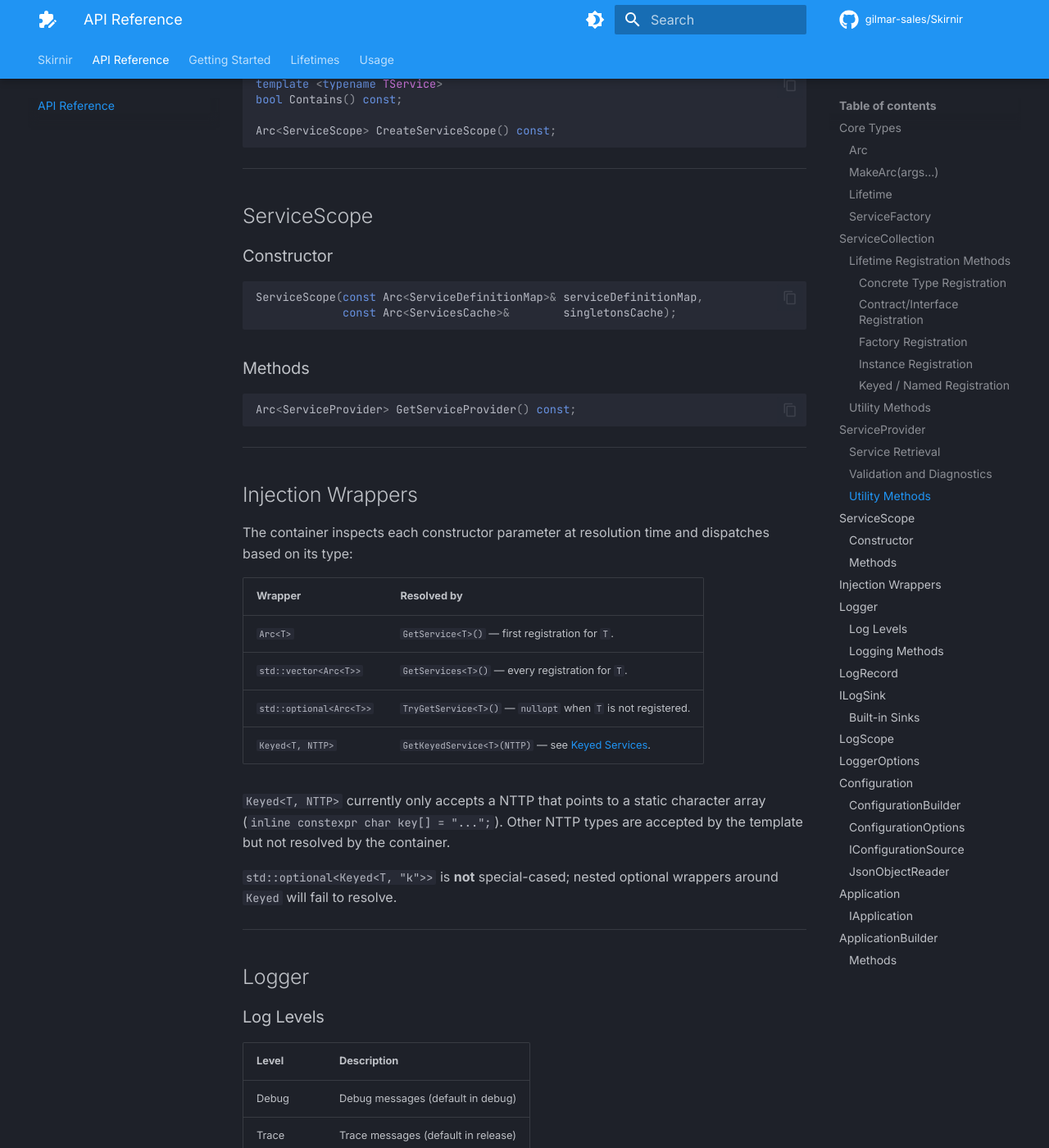
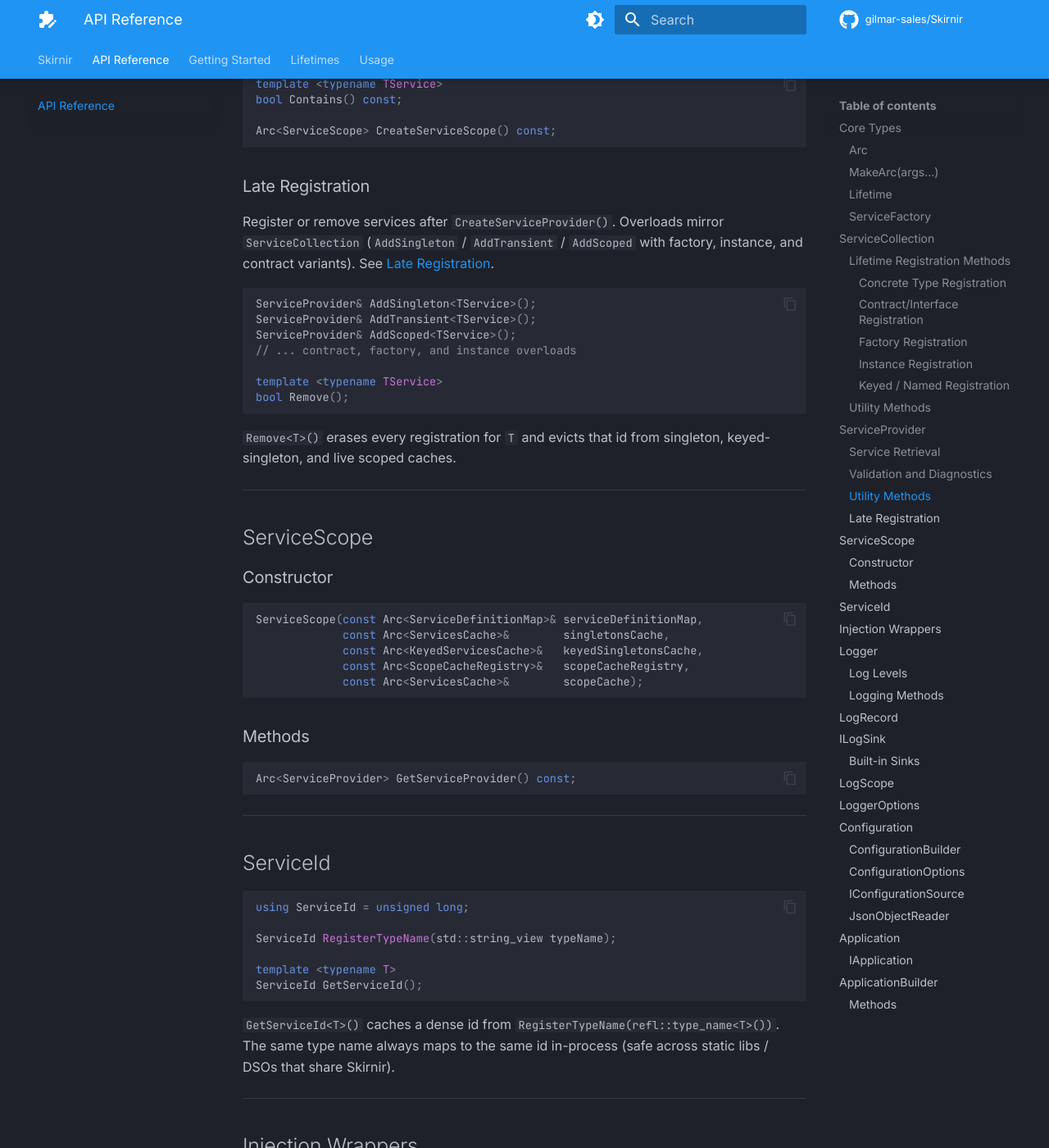
Before and after one commit to gilmar-sales/Skirnir, an MkDocs documentation site: the page built from docs/api-reference.md, in a window 1280 px wide and 1400 px high, scrolled down 2619 px. Shown: the whole window at 82% size. Built offline with MkDocs 1.6.1 and Material for MkDocs 9.7.7, drawn with Linux system fonts in a browser that asks for light colours; comment, search, counter and statistics services are not loaded.

Commit message:
feat(dependency-injection): introduce late registration for services
- Updated the ServiceProvider to allow services to be registered or removed after the initial build, enabling plugin-style workflows.
- Added new methods for late registration, including AddSingleton, AddTransient, and AddScoped, which mirror existing service registration methods.
- Implemented a ScopeCacheRegistry to manage live scoped-instance caches, ensuring proper eviction of services when removed.
- Enhanced documentation to cover late registration usage and examples.
- Updated CMake version to 0.23.0.

````diff
--- a/CMakeLists.txt
+++ b/CMakeLists.txt
@@ -3,7 +3,7 @@ cmake_minimum_required(VERSION 3.28)
 set(CMAKE_EXPORT_COMPILE_COMMANDS ON)
 
 
-project(Skirnir LANGUAGES CXX VERSION 0.16.1)
+project(Skirnir LANGUAGES CXX VERSION 0.23.0)
 
 set(CMAKE_CXX_STANDARD 26)
 
--- a/docs/api-reference.md
+++ b/docs/api-reference.md
@@ -128,6 +128,26 @@ bool Contains() const;
 Arc<ServiceScope> CreateServiceScope() const;
 ```
 
+### Late Registration
+
+Register or remove services after `CreateServiceProvider()`. Overloads
+mirror `ServiceCollection` (`AddSingleton` / `AddTransient` / `AddScoped`
+with factory, instance, and contract variants). See
+[Late Registration](usage/late-registration.md).
+
+```cpp
+ServiceProvider& AddSingleton<TService>();
+ServiceProvider& AddTransient<TService>();
+ServiceProvider& AddScoped<TService>();
+// ... contract, factory, and instance overloads
+
+template <typename TService>
+bool Remove();
+```
+
+`Remove<T>()` erases every registration for `T` and evicts that id from
+singleton, keyed-singleton, and live scoped caches.
+
 ---
 
 ## ServiceScope
@@ -136,7 +156,10 @@ Arc<ServiceScope> CreateServiceScope() const;
 
 ```cpp
 ServiceScope(const Arc<ServiceDefinitionMap>& serviceDefinitionMap,
-             const Arc<ServicesCache>&        singletonsCache);
+             const Arc<ServicesCache>&        singletonsCache,
+             const Arc<KeyedServicesCache>&   keyedSingletonsCache,
+             const Arc<ScopeCacheRegistry>&   scopeCacheRegistry,
+             const Arc<ServicesCache>&        scopeCache);
 ```
 
 ### Methods
@@ -144,6 +167,23 @@ ServiceScope(const Arc<ServiceDefinitionMap>& serviceDefinitionMap,
 ```cpp
 Arc<ServiceProvider> GetServiceProvider() const;
 ```
+
+---
+
+## ServiceId
+
+```cpp
+using ServiceId = unsigned long;
+
+ServiceId RegisterTypeName(std::string_view typeName);
+
+template <typename T>
+ServiceId GetServiceId();
+```
+
+`GetServiceId<T>()` caches a dense id from `RegisterTypeName(refl::type_name<T>())`.
+The same type name always maps to the same id in-process (safe across
+static libs / DSOs that share Skirnir).
 
 ---
 
````
Also changed, not shown: README.md (+3 -0 lines), docs/index.md (+1 -0 lines), docs/usage/late-registration.md (added, +103 -0 lines), 8 other files.
